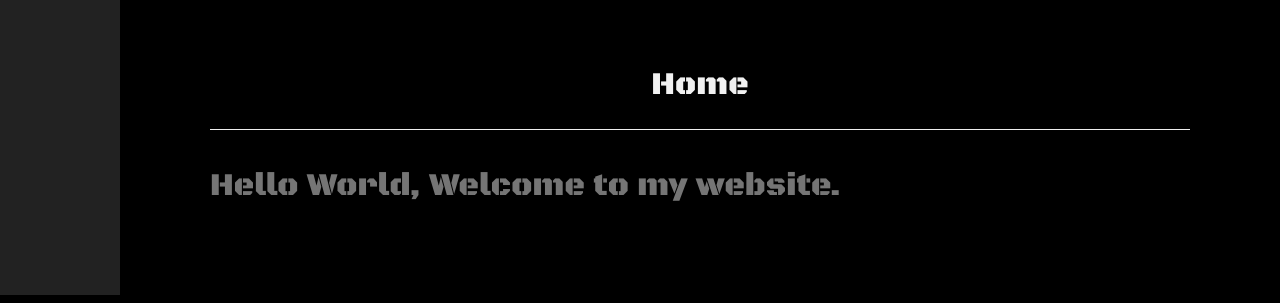
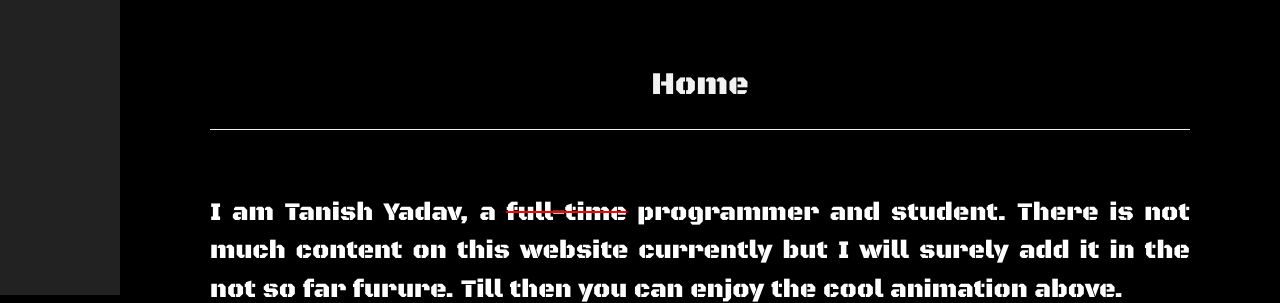
Before and after one commit to tanishyadav/tanishyadav.github.io, a plain HTML site: page index.html in a window 1280 px wide. Shown: the part 505-808 px from the top of the page. Drawn offline with Linux system fonts and the light colour scheme.

Commit message:
Minor enhancements
Added some content in index.html, changed font size for main-main
content on very large screens in base.css, changed color of main-main
content in base.css, added non-breaking space in words in typewriter.js,
added cut-through class in base.css and updated sitemap.xml.

```diff
--- a/assets/css/base.css
+++ b/assets/css/base.css
@@ -2,19 +2,28 @@ html {
     scroll-behavior: smooth;
 }
 body, h1,h2,h3,h4,h5,h6 {
-    font-family: 'Black Ops One', cursive; font-size: 4vw;
+    font-family: 'Black Ops One', cursive;
+    font-size: 4vw;
+    color: #ffffff;
 }
 #words, #name {
-    font-family: 'Bungee Shade', cursive; font-size: 5vw;
+    font-family: 'Bungee Shade', cursive;
+    font-size: 5vw;
 }
 #iam {
-    font-family: 'Black Ops One', cursive; font-size: 5vw;
+    font-family: 'Black Ops One', cursive;
+    font-size: 5vw;
 }
 .w3-row-padding img {
     margin-bottom: 12px;
 }
 .w3-sidebar {
-    width: 120px;background: #222;
+    width: 120px;
+    background: #222222;
+}
+.cut-through {
+    text-decoration: line-through;
+    color: #ff0000;
 }
 #main {
     margin-left: 120px;
@@ -45,3 +54,6 @@ body, h1,h2,h3,h4,h5,h6 {
     #maininfo {font-size: 2vw;}
     body, h1,h2,h3,h4,h5,h6 {font-size: 2.5vw;}
 }
+@media (min-width:1000px){
+    #main-main {font-size: 2vw;}
+}
--- a/assets/js/typewriter.js
+++ b/assets/js/typewriter.js
@@ -44,7 +44,7 @@ function type_writer() {
             setTimeout(rm_char, 100)
         }
     }
-    var words = ["Tanish Yadav", "A Programmer", "A Student", "Awesome"];
+    var words = ["Tanish\xa0Yadav", "A\xa0Programmer", "A\xa0Student", "Awesome"];
     var element = document.getElementById("words");
     var cursor = document.getElementById("cursor");
     var current_index_w = 0;
--- a/index.html
+++ b/index.html
@@ -46,12 +46,13 @@
         <noscript><p id="maininfo">Student and Programmer</p></noscript>
         <img src="https://user-images.githubusercontent.com/68607350/107143159-7328ed80-6959-11eb-8fdb-dfc21d8f7ed3.jpeg" alt="Tanish Yadav" class="w3-image" width="992" height="1108" id="mainpic">
       </header>
-      <div class="w3-content w3-justify w3-text-grey w3-padding-64">
+      <div class="w3-content w3-justify w3-padding-64">
         <h2 class="w3-text-light-grey w3-center">Home</h2>
         <hr>
-        <p>
-          Hello World,
-          Welcome to my website.
+        <p id="main-main"><br>
+          I am Tanish Yadav, a <span class="cut-through"><span style="color: #ffffff">full-time</span></span> programmer and student. There is not much content on this website currently but I will surely add it in the not so far furure. Till then you can enjoy the cool animation above.<br><br>
+          Thanks and Regards,<br>
+          TY
         </p>
       </div>
       <footer class="w3-content w3-padding-64 w3-text-grey w3-xlarge w3-center">
--- a/sitemap.xml
+++ b/sitemap.xml
@@ -2,7 +2,7 @@
 <urlset xmlns="http://www.sitemaps.org/schemas/sitemap/0.9">
   <url>
     <loc>https://tanishyadav.github.io/</loc>
-    <lastmod>2021-02-21</lastmod>
+    <lastmod>2021-03-05</lastmod>
     <changefreq>weekly</changefreq>
     <priority>1.0</priority>
   </url>
```
